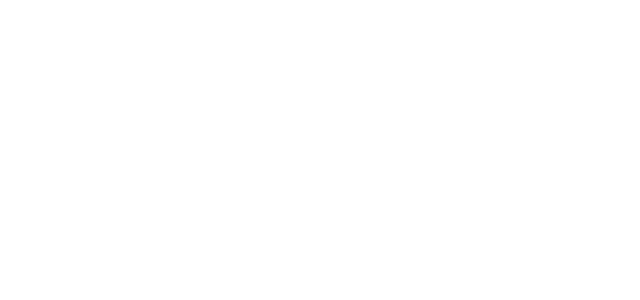
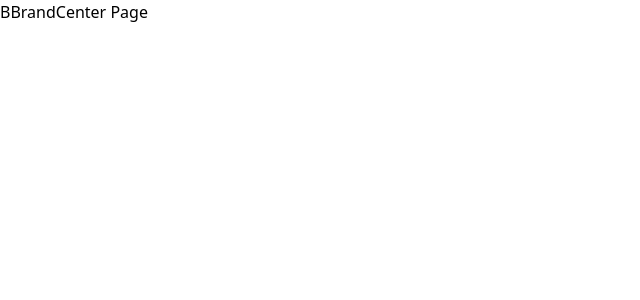
Before and after one commit to harsh6754/Solar-Power-Application, a React (Create React App) app in the folder client/: page /Brand in a window 1280 px wide. Before the commit this address had no page. Shown: the top 300 px of the page, without its empty margins (0-640 px from the left). Built offline with nearby package versions, Linux system fonts and the light colour scheme.

Commit message:
Integrate Brand Center Page

```diff
--- a/client/src/App.js
+++ b/client/src/App.js
@@ -5,6 +5,7 @@ import './index.css';
 import LoadingPage from './LoadingPage';
 import About from './FooterPages/About';
 import Blogs from './FooterPages/Blogs';
+import BrandCenter from './FooterPages/BrandCenter';
 
 function App() {
   return (
@@ -19,6 +20,7 @@ function App() {
            {/* Footer Page Routing */}
            <Route path="/about" element={<About/>}/>
            <Route path='/blogs' element={<Blogs/>}/>
+           <Route path='/Brand' element={<BrandCenter/>}/>
        </Routes>
     </div>
   );
--- a/client/src/FooterPages/BrandCenter.jsx
+++ b/client/src/FooterPages/BrandCenter.jsx
@@ -0,0 +1,11 @@
+import React from 'react'
+
+const BrandCenter = () => {
+  return (
+    <div>
+      BBrandCenter Page
+    </div>
+  )
+}
+
+export default BrandCenter
--- a/client/src/component/Footer.jsx
+++ b/client/src/component/Footer.jsx
@@ -91,7 +91,7 @@ const Footer = () => {
                 <a href="" className="hover:underline">Careers</a>
               </li>
               <li className="mb-4">
-                <a href="#" className="hover:underline">Brand Center</a>
+                <a href="/Brand" className="hover:underline">Brand Center</a>
               </li>
               <li className="mb-4">
                 <a href="/blogs" className="hover:underline">Blog</a>
```
